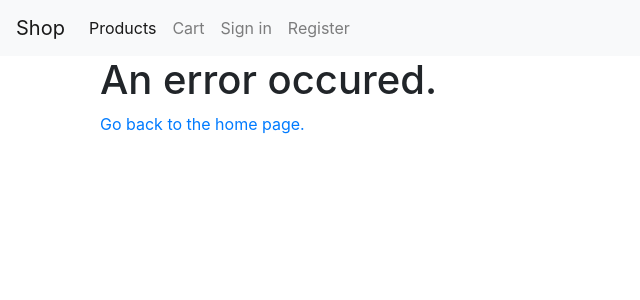
After one commit to Lockev/Symfony_shop_duo, a Symfony app: template templates/bundles/TwigBundle/Exception/error.html.twig in a window 1280 px wide. The commit adds this page. Shown: the top 300 px of the page, without its empty margins (0-640 px from the left). Run offline with Twig, Linux system fonts and the light colour scheme; the template is opened without the code that fills it, so the values that code supplies are empty; some libraries are stand-ins or nearby versions.

Commit message:
Added asserts + errors (still bugged)

```diff
--- a/src/Entity/Cart.php
+++ b/src/Entity/Cart.php
@@ -5,6 +5,7 @@ namespace App\Entity;
 use Doctrine\Common\Collections\ArrayCollection;
 use Doctrine\Common\Collections\Collection;
 use Doctrine\ORM\Mapping as ORM;
+use Symfony\Component\Validator\Constraints as Assert;
 
 /**
  * @ORM\Entity(repositoryClass="App\Repository\CartRepository")
--- a/src/Entity/CartContent.php
+++ b/src/Entity/CartContent.php
@@ -3,6 +3,7 @@
 namespace App\Entity;
 
 use Doctrine\ORM\Mapping as ORM;
+use Symfony\Component\Validator\Constraints as Assert;
 
 /**
  * @ORM\Entity(repositoryClass="App\Repository\CartContentRepository")
@@ -37,6 +38,7 @@ class CartContent
 
   /**
    * @ORM\Column(type="integer")
+   * @Assert\GreaterThan(0)
    */
   private $quantity;
 
--- a/templates/base.html.twig
+++ b/templates/base.html.twig
@@ -9,19 +9,19 @@
 
     <body>
       <nav class="navbar navbar-expand-lg navbar-light bg-light">
-        <a class="navbar-brand" href="#">Shop</a>
+        <a class="navbar-brand" href="{{ path('product') }}">Shop</a>
         <button class="navbar-toggler" type="button" data-toggle="collapse" data-target="#navbarNavAltMarkup" aria-controls="navbarNavAltMarkup" aria-expanded="false" aria-label="Toggle navigation">
           <span class="navbar-toggler-icon"></span>
         </button>
         <div class="collapse navbar-collapse" id="navbarNavAltMarkup">
           <div class="navbar-nav">
-            <a class="nav-item nav-link active" href="{{ path('product') }}">Produits</a>
+            <a class="nav-item nav-link active" href="{{ path('product') }}">Products</a>
             <a class="nav-item nav-link" href="{{path('cart')}}">Cart</a>
             {% if is_granted('IS_AUTHENTICATED_FULLY') %}
-              <a class="nav-item nav-link" href="{{ path('app_logout')}}">Déconnexion</a>
+              <a class="nav-item nav-link" href="{{ path('app_logout')}}">Disconnect</a>
             {% else %}
-              <a class="nav-item nav-link" href="{{ path('app_login')}}">Connexion</a>
-              <a class="nav-item nav-link disabled" href="{{ path('app_register')}}" tabindex="-1" aria-disabled="true">Inscription</a>
+              <a class="nav-item nav-link" href="{{ path('app_login')}}">Sign in</a>
+              <a class="nav-item nav-link" href="{{ path('app_register')}}">Register</a>
             {% endif %}
           </div>
         </div>
--- /dev/null
+++ b/templates/bundles/TwigBundle/Exception/error.html.twig
@@ -0,0 +1,13 @@
+{% extends 'base.html.twig' %}
+
+{% block title %}An error occured.{% endblock %}
+
+{% block body %}
+<style>
+</style>
+
+<div class="container">
+  <h1> An error occured. </h1>
+  <p><a href="{{ path('products') }}">Go back to the home page.</a></p>
+</div>
+{% endblock %}
```
Also changed, not shown: src/Controller/HomeController.php (added, +17 -0 lines), src/Entity/Product.php (+14 -0 lines), src/Entity/User.php (+12 -0 lines), templates/bundles/TwigBundle/Exception/error403.html.twig (added, +13 -0 lines), templates/bundles/TwigBundle/Exception/error404.html.twig (added, +13 -0 lines), templates/bundles/TwigBundle/Exception/error500.html.twig (added, +13 -0 lines), templates/home/index.html.twig (added, +20 -0 lines), 2 other files. Lines whose indentation alone changed are shown as unchanged.
